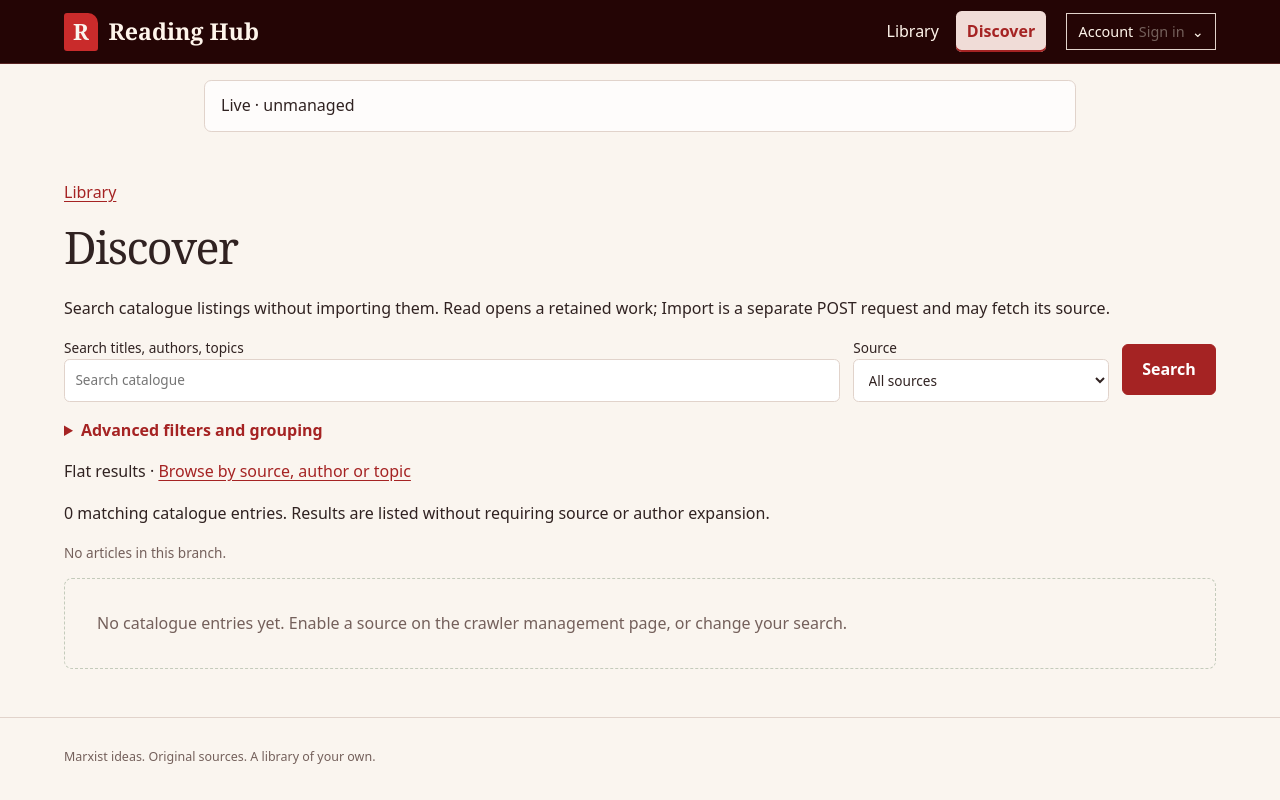
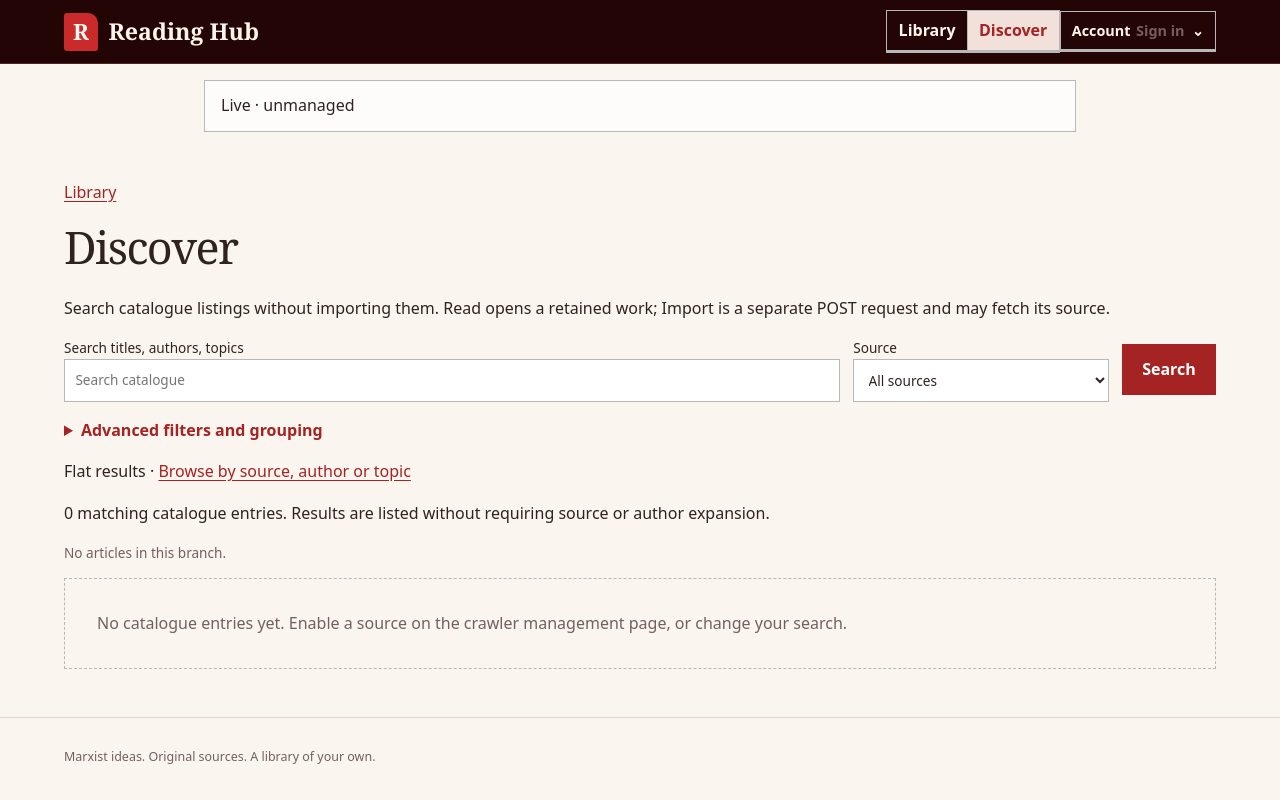
Before and after one commit to Helvethor/reading-hub, a Django app: page /catalogue/ in a window 1280 px wide. Run offline with Django 4.2, Linux system fonts and the light colour scheme; data that the repository does not hold is empty; parts of the project's set-up code (start-up, migrations or seed data) failed here and were passed over.

Commit message:
style: extend square UI across Marxist surfaces
Co-authored-by: Copilot <223556219+Copilot@users.noreply.github.com>

```diff
--- a/library/templates/admin/base_site.html
+++ b/library/templates/admin/base_site.html
@@ -4,9 +4,12 @@
 {% block extrastyle %}
 {{ block.super }}
 {% if reading_hub_profile.admin_theme_css %}
-<link rel="stylesheet" href="{% static reading_hub_profile.admin_theme_css %}?v={{ app_version }}">
+<link rel="stylesheet" href="{% static reading_hub_profile.admin_theme_css %}?v={{ app_version }}-square-ui-sv1">
 {% endif %}
 <link rel="stylesheet" href="{% static 'library/admin.css' %}?v={{ app_version }}">
+{% if reading_hub_profile.key == "marxist" %}
+<link rel="stylesheet" href="{% static 'marxist/square-ui.css' %}?v={{ app_version }}-square-ui-sv1" media="screen">
+{% endif %}
 {% endblock %}
 {% block branding %}
 <div id="site-name"><a href="{% url 'admin:index' %}">{{ reading_hub_profile.name }}</a></div>
--- a/library/templates/library/base.html
+++ b/library/templates/library/base.html
@@ -7,7 +7,8 @@
   <title>{% block title %}{{ site.name }}{% endblock %}</title>
   <link rel="stylesheet" href="{% static 'library/app.css' %}?v={{ app_version }}-workspace-v60">
   {% block head %}{% endblock %}
-  <link rel="stylesheet" href="{% static site.theme_css %}?v={{ app_version }}-palette-square-controls" data-site-theme>
+  <link rel="stylesheet" href="{% static site.theme_css %}?v={{ app_version }}-square-ui-sv1" data-site-theme>
+  {% if site.key == "marxist" %}<link rel="stylesheet" href="{% static 'marxist/square-ui.css' %}?v={{ app_version }}-square-ui-sv1" media="screen">{% endif %}
   <script type="module" src="{% static 'library/themes.js' %}?v={{ app_version }}"></script>
 </head>
 <body>
@@ -15,6 +16,7 @@
   {% reviewer_navigation as review_nav %}
   <header class="site-header">
     <a class="brand" href="{% url 'home' %}"><span class="brand-mark" aria-hidden="true">{{ site.name|first }}</span> {{ site.name }}</a>
+    {% if site.key == "marxist" %}<div class="site-navigation-group">{% endif %}
     <nav class="primary-navigation" aria-label="Primary">
       <a href="{% url 'home' %}"{% if request.resolver_match.url_name == "home" or request.resolver_match.url_name == "reader" or request.resolver_match.url_name == "document-editor" or request.resolver_match.url_name == "document-lineage" or request.resolver_match.url_name == "document-comparison" or request.resolver_match.url_name == "document-publication" %} aria-current="page"{% endif %}>Library</a>
       {% if site.catalogue_enabled %}<a href="{% url 'catalogue' %}"{% if request.resolver_match.url_name == "catalogue" %} aria-current="page"{% endif %}>Discover</a>{% endif %}
@@ -43,6 +45,7 @@
         {% endif %}
       </div>
     </details>
+    {% if site.key == "marxist" %}</div>{% endif %}
   </header>
   <aside class="site-messages" aria-label="Runtime environment"><p class="notice" data-runtime-environment="{{ runtime_environment }}">{{ runtime_environment|capfirst }} &middot; {{ runtime_revision }}</p></aside>
   {% if messages %}<div class="site-messages" role="status">{% for message in messages %}<p class="notice">{{ message }}</p>{% endfor %}</div>{% endif %}
--- a/library/templates/library/embedded_panel_base.html
+++ b/library/templates/library/embedded_panel_base.html
@@ -7,7 +7,8 @@
   <title>{% block title %}{{ site.name }}{% endblock %}</title>
   <link rel="stylesheet" href="{% static 'library/app.css' %}?v={{ app_version }}-workspace-v60">
   {% block head %}{% endblock %}
-  <link rel="stylesheet" href="{% static site.theme_css %}?v={{ app_version }}" data-site-theme>
+  <link rel="stylesheet" href="{% static site.theme_css %}?v={{ app_version }}-square-ui-sv1" data-site-theme>
+  {% if site.key == "marxist" %}<link rel="stylesheet" href="{% static 'marxist/square-ui.css' %}?v={{ app_version }}-square-ui-sv1" media="screen">{% endif %}
   <script type="module" src="{% static 'library/themes.js' %}?v={{ app_version }}"></script>
 </head>
 <body>
--- a/profiles/static/marxist/admin.css
+++ b/profiles/static/marxist/admin.css
@@ -2,6 +2,7 @@
   --primary: #240505;
   --secondary: #582424;
   --accent: #b62222;
+  --square-neutral-border: #b8b8b8;
   --primary-fg: #fff5eb;
   --header-bg: #240505;
   --header-color: #fff5eb;
--- a/profiles/static/marxist/dark-admin.css
+++ b/profiles/static/marxist/dark-admin.css
@@ -3,6 +3,7 @@
   --primary: #181818;
   --secondary: #292929;
   --accent: #ff8585;
+  --square-neutral-border: #4c4c4c;
   --primary-fg: #e6e6e6;
   --body-fg: #e6e6e6;
   --body-bg: #181818;
--- a/profiles/static/marxist/dark.css
+++ b/profiles/static/marxist/dark.css
@@ -1,4 +1,4 @@
-@import url("theme.css");
+@import url("theme.css?v=square-ui-sv1");
 
 :root {
   color-scheme: dark;
@@ -6,6 +6,7 @@
   --ink: #e6e6e6;
   --muted: #adadad;
   --line: #3c3c3c;
+  --square-neutral-border: #4c4c4c;
   --accent: #ff8585;
   --editor-paper: #1f1f1f;
   --editor-panel: #181818;
--- /dev/null
+++ b/profiles/static/marxist/square-ui.css
@@ -0,0 +1,351 @@
+:root {
+  --square-border: var(--square-neutral-border, var(--line, var(--hairline-color, var(--border-color, #d9ddd1))));
+  --square-accent: var(--accent, var(--link-fg, #345f48));
+  --square-surface: var(--paper, var(--body-bg, #fff));
+  --square-selected-surface: color-mix(in srgb, var(--square-accent) 10%, var(--square-surface));
+}
+
+.site-navigation-group {
+  display: flex;
+  flex: 0 1 auto;
+  flex-wrap: wrap;
+  align-items: center;
+  justify-content: flex-end;
+  min-width: 0;
+  gap: 0;
+  margin-inline-start: auto;
+}
+
+.site-navigation-group .primary-navigation {
+  gap: 0;
+  margin-inline-start: 0;
+  padding-inline: 1px;
+}
+
+.site-navigation-group .primary-navigation a,
+.site-navigation-group .account-menu > summary {
+  display: inline-flex;
+  min-height: 2.5rem;
+  align-items: center;
+  border: 1px solid var(--square-border);
+  border-bottom-width: 3px;
+  border-radius: 0;
+  padding: .45rem .7rem;
+  background: transparent;
+  color: inherit;
+  font-weight: 600;
+  text-decoration: none;
+}
+
+.site-navigation-group .primary-navigation a + a,
+.site-navigation-group > .account-menu {
+  margin-inline-start: -1px;
+}
+
+.site-navigation-group > .account-menu {
+  position: relative;
+  flex: none;
+}
+
+.site-navigation-group .primary-navigation a[aria-current="page"],
+.site-navigation-group .account-menu[open] > summary {
+  background: var(--square-selected-surface);
+  border-bottom-color: var(--square-accent);
+  box-shadow: none;
+  color: var(--square-accent);
+}
+
+.site-navigation-group .primary-navigation a:hover,
+.site-navigation-group .account-menu > summary:hover {
+  background: color-mix(in srgb, var(--square-accent) 8%, var(--square-surface));
+}
+
+.site-navigation-group .account-menu[open] {
+  z-index: 20;
+}
+
+.site-navigation-group .account-menu-panel {
+  position: absolute;
+  z-index: 20;
+  inset-block-start: calc(100% - 1px);
+  inset-inline-end: 0;
+  width: min(32rem, calc(100vw - 2rem));
+  max-width: calc(100vw - 2rem);
+  max-height: min(80vh, calc(100dvh - 2rem));
+  overflow: auto;
+  border: 1px solid var(--square-border);
+  background: var(--surface-raised, var(--paper, #fff));
+  box-shadow: 0 .3rem 1.5rem rgb(0 0 0 / .2);
+}
+
+body :is(
+  button,
+  .button,
+  input:not([type="checkbox"]):not([type="radio"]):not([type="hidden"]),
+  select,
+  textarea,
+  summary,
+  dialog,
+  .site-header .primary-navigation a,
+  .site-header .account-menu > summary,
+  .welcome .url-form,
+  .review-navigation,
+  .work-context,
+  .notice,
+  .empty-state,
+  .metadata-suggestion,
+  .correction-command-bar,
+  .correction-preview-workspace,
+  .correction-panel,
+  .correction-media-row,
+  .correction-note-row,
+  .correction-person,
+  .correction-date,
+  .help-popover,
+  .preview-block-menu,
+  .preview-submenu,
+  .page-container fieldset,
+  .account-menu-panel,
+  .lineage-list,
+  #lineage-inspection,
+  .lineage-state-badge,
+  .lineage-controls,
+  .lineage-compare-form,
+  .lineage-reader-settings,
+  .lineage-block-before,
+  .lineage-block-after,
+  .source-operation,
+  .reading-style-controls,
+  .reading-style-group,
+  .import-panel[open],
+  .home-about[open],
+  .catalogue-advanced[open],
+  .workspace-chrome,
+  .workspace-view-panel,
+  .workspace-reader-tools,
+  .editor-workspace,
+  .editor-outline,
+  .editor-diff-controls,
+  .editor-book-structure,
+  .lineage-timeline-item,
+  #content .module,
+  #content .submit-row,
+  #content .inline-group,
+  #content #changelist-filter,
+  #content .selector,
+  #content .selector-available,
+  #content .selector-chosen,
+  #content .calendarbox,
+  #content .clockbox,
+  #content .object-tools,
+  #content .paginator,
+  .editor-page dialog,
+  #editor-context-menu,
+  #editor-outline-menu,
+  #editor-section-actions,
+  #editor-toc-menu,
+  #editor-diff-menu,
+  #editor-metadata-menu,
+  #editor-title-menu,
+  #editor-page-menu
+) {
+  border-radius: 0;
+}
+
+body :is(
+  input:not([type="checkbox"]):not([type="radio"]):not([type="hidden"]),
+  select,
+  textarea,
+  button.secondary,
+  .button.secondary,
+  button.help-trigger,
+  .primary-navigation a,
+  .account-menu > summary,
+  .work-navigation a,
+  .review-navigation ul a,
+  .account-menu-panel,
+  .review-navigation,
+  .work-context,
+  .notice:not(.warning):not(.error),
+  .empty-state,
+  .metadata-suggestion,
+  .correction-command-bar,
+  .correction-preview-workspace,
+  .correction-panel,
+  .correction-media-row,
+  .correction-note-row,
+  .correction-person,
+  .correction-date,
+  .help-popover,
+  .preview-block-menu,
+  .preview-submenu,
+  .page-container fieldset,
+  .lineage-list,
+  #lineage-inspection,
+  .lineage-controls,
+  .lineage-compare-form,
+  .lineage-reader-settings,
+  .lineage-state-badge,
+  .source-operation,
+  .reading-style-controls,
+  .reading-style-group,
+  .import-panel[open],
+  .home-about[open],
+  .catalogue-advanced[open],
+  .workspace-chrome,
+  .workspace-view-panel,
+  .workspace-reader-tools,
+  .editor-workspace,
+  .editor-outline,
+  .editor-diff-controls,
+  .editor-book-structure,
+  dialog,
+  .editor-page dialog,
+  #editor-context-menu,
+  #editor-outline-menu,
+  #editor-section-actions,
+  #editor-toc-menu,
+  #editor-diff-menu,
+  #editor-metadata-menu,
+  #editor-title-menu,
+  #editor-page-menu,
+  #content .module,
+  #content .submit-row,
+  #content .inline-group,
+  #content #changelist-filter,
+  #content .selector,
+  #content .selector-available,
+  #content .selector-chosen,
+  #content .calendarbox,
+  #content .clockbox,
+  #content .object-tools,
+  #content .paginator
+) {
+  border-color: var(--square-border);
+}
+
+body :is(
+  [role="tab"],
+  button[aria-pressed],
+  .site-header .primary-navigation a,
+  .site-header .account-menu > summary,
+  .work-navigation a,
+  .review-navigation ul a
+) {
+  border-bottom: 3px solid var(--square-border);
+}
+
+body :is(
+  [role="tab"][aria-selected="true"],
+  button[aria-pressed="true"],
+  .site-header .primary-navigation a[aria-current="page"],
+  .site-header .account-menu[open] > summary,
+  .work-navigation a[aria-current="page"],
+  .review-navigation ul a[aria-current="page"]
+) {
+  background: var(--square-selected-surface);
+  border-bottom-color: var(--square-accent);
+  box-shadow: none;
+  color: var(--square-accent);
+}
+
+.work-navigation {
+  gap: 0;
+  border-block-end: 0;
+  padding-inline: 1px;
+}
+
+.work-navigation a {
+  border: 1px solid var(--square-border);
+  border-bottom-width: 3px;
+  border-radius: 0;
+  font-weight: 600;
+  margin-inline-start: -1px;
+  text-decoration: none;
+}
+
+.work-navigation a:first-child { margin-inline-start: 0; }
+.work-navigation a[aria-current="page"] { font-weight: 600; }
+
+.work-navigation span[aria-disabled="true"] {
+  border: 1px solid var(--square-border);
+  border-bottom-width: 3px;
+  margin-inline-start: -1px;
+}
+
+.review-navigation ul {
+  gap: 0;
+  padding-inline-start: 1px;
+}
+
+.review-navigation ul li + li { margin-inline-start: -1px; }
+.review-navigation ul a {
+  display: inline-block;
+  border: 1px solid var(--square-border);
+  border-bottom-width: 3px;
+  font-weight: 600;
+}
+.review-navigation ul a[aria-current="page"] { font-weight: 600; }
+
+.lineage-action-row {
+  gap: .5rem;
+}
+
+.lineage-action-row:not(:has(> .source-operation)) {
+  gap: 0;
+  padding-inline: 1px;
+}
+
+.lineage-action-row > :is(a.button, button) + :is(a.button, button) {
+  margin-inline-start: -1px;
+}
+
+.lineage-timeline-item {
+  border-inline-start: 4px solid transparent;
+}
+
+.lineage-timeline-item[aria-current="true"],
+.lineage-timeline-item.is-selected {
+  border-inline-start-color: var(--square-accent);
+}
+
+.welcome .url-form {
+  border-color: var(--square-border);
+}
+
+#header {
+  border-bottom: 1px solid var(--square-border);
+}
+
+body .notice:not(.warning):not(.error) {
+  border-color: var(--square-border);
+  background: color-mix(in srgb, var(--surface-raised, var(--body-bg, #fff)) 72%, var(--square-surface));
+  color: var(--ink, var(--body-fg, #222));
+}
+
+body #content :is(.module h2, .module caption, .inline-group h2, #changelist-filter h2) {
+  border-bottom: 1px solid var(--square-border);
+  background: var(--darkened-bg, #f7f7f7);
+  color: var(--body-fg, #222);
+}
+
+@media (max-width: 52rem) {
+  .site-navigation-group {
+    order: 3;
+    flex: 1 1 100%;
+    justify-content: flex-start;
+    margin-inline-start: 0;
+  }
+
+  .site-navigation-group .primary-navigation {
+    order: 0;
+    flex: 1 1 auto;
+    margin-inline-start: 0;
+  }
+
+  .site-navigation-group .account-menu[open] { flex: none; }
+}
+
+@media (max-width: 35rem) {
+  .site-navigation-group .primary-navigation a { padding-inline: .5rem; }
+}
--- a/profiles/static/marxist/theme.css
+++ b/profiles/static/marxist/theme.css
@@ -3,6 +3,7 @@
   --ink: #302221;
   --muted: #74605b;
   --line: #e1d3cb;
+  --square-neutral-border: #b8b8b8;
   --accent: #a52323;
   --editor-paper: #fffaf5;
   --editor-panel: #f5eae2;
```
Also changed, not shown: SPECIFICATION.md (+7 -6 lines), TASKS.md (+31 -4 lines), library/tests/test_profiles.py (+11 -0 lines), library/tests/test_themes.py (+9 -0 lines).
